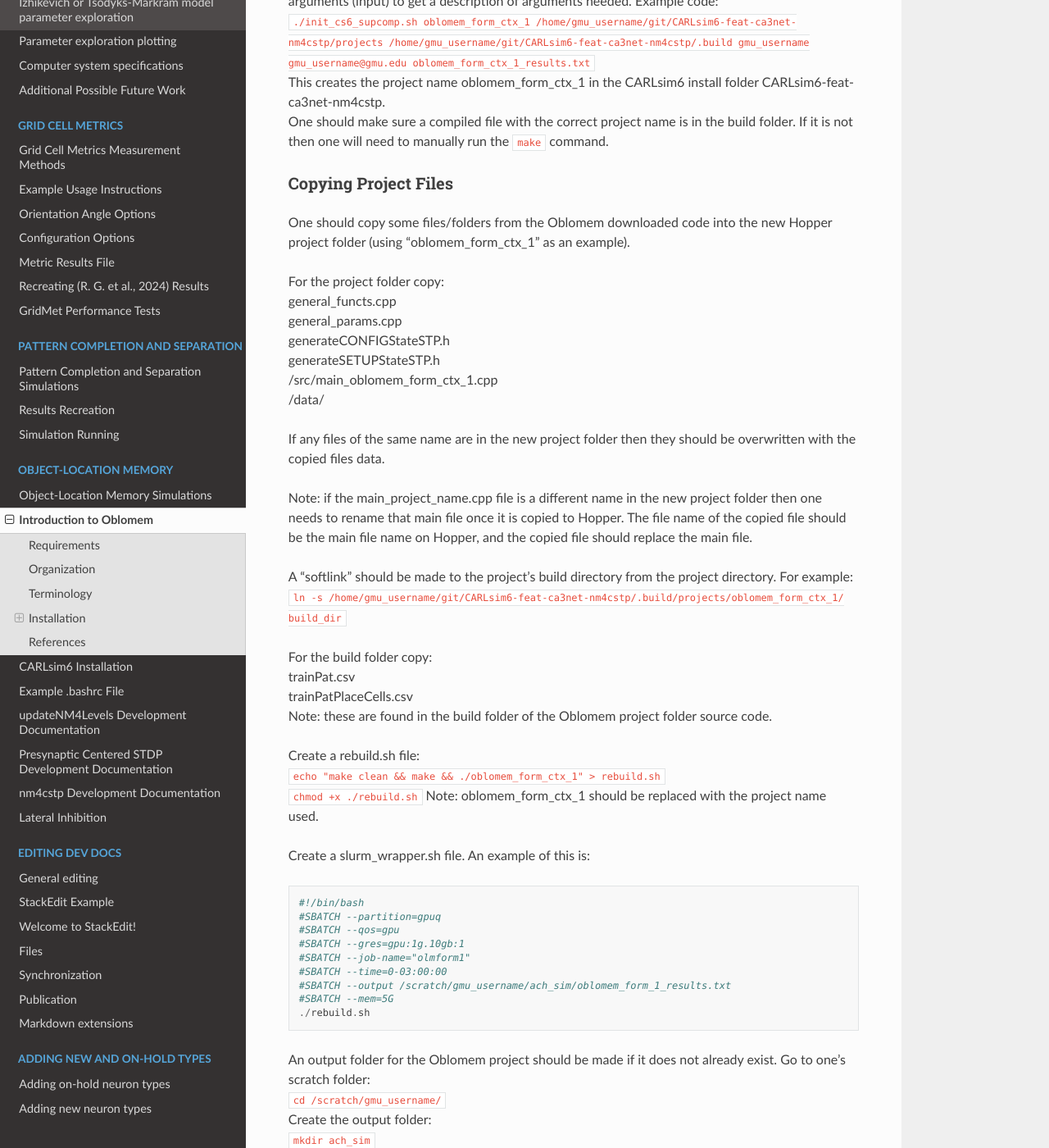
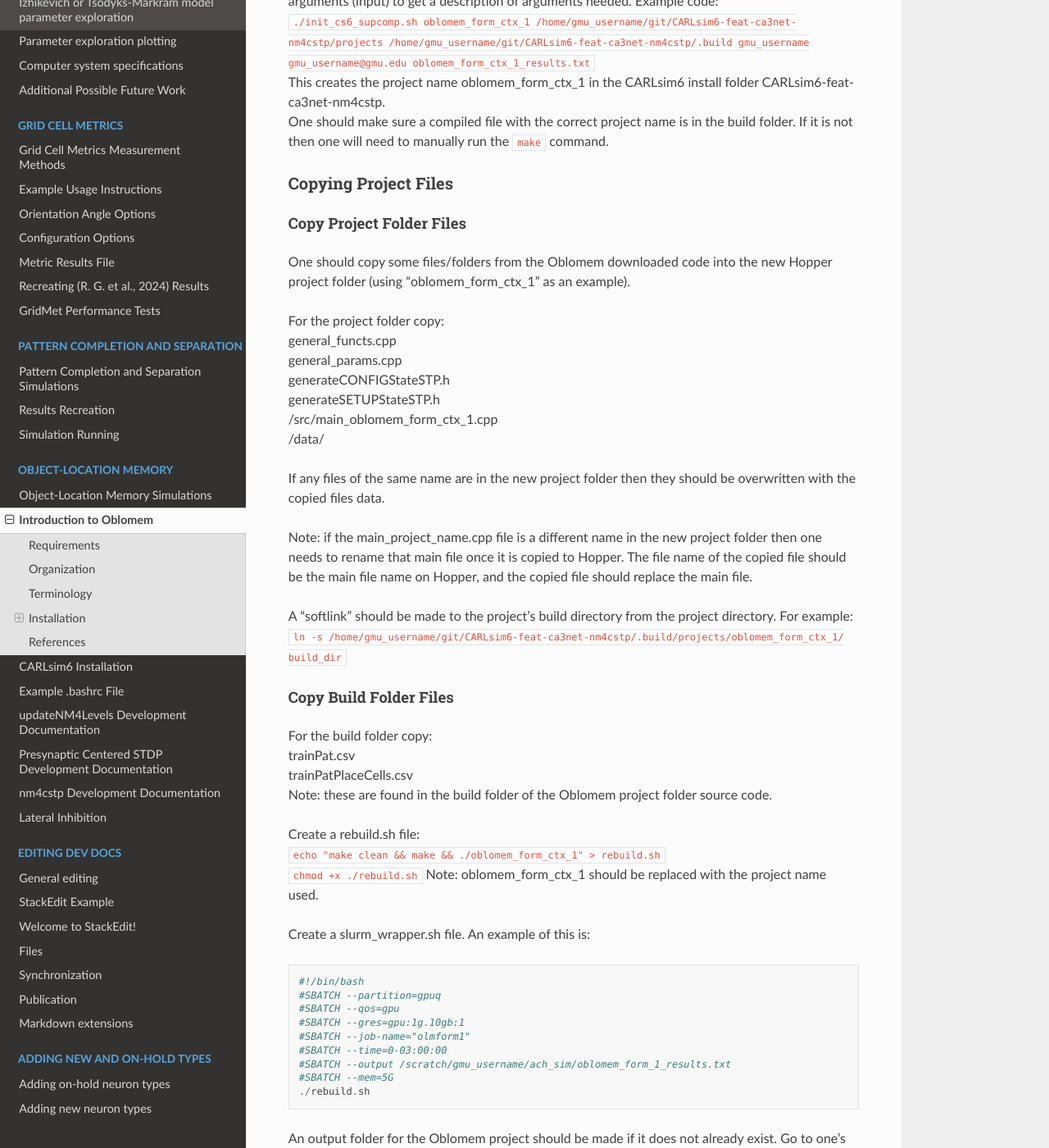
Before and after one commit to Hippocampome-Org/hco_dev_docs, a Sphinx documentation site: the page built from docs/oblomem/introduction.md, in a window 1280 px wide and 1400 px high, scrolled down 1754 px. Shown: the whole window at 82% size. Built offline with Sphinx 7.4.7 and the Read the Docs theme 3.1.0, drawn with Linux system fonts in a browser that asks for light colours.

Commit message:
updated carlsim_installation doc

```diff
--- a/docs/oblomem/introduction.md
+++ b/docs/oblomem/introduction.md
@@ -52,6 +52,7 @@ A new CARLsim project should be created. This can be done by running the script
 
 ### Copying Project Files
 
+#### Copy Project Folder Files
 One should copy some files/folders from the Oblomem downloaded code into the new Hopper project folder (using "oblomem_form_ctx_1" as an example).
 
 For the project folder copy:
@@ -69,6 +70,7 @@ Note: if the main_project_name.cpp file is a different name in the new project f
 A "softlink" should be made to the project's build directory from the project directory. For example:
 <br>`ln -s /home/gmu_username/git/CARLsim6-feat-ca3net-nm4cstp/.build/projects/oblomem_form_ctx_1/ build_dir`
 
+#### Copy Build Folder Files
 For the build folder copy:
 <br>trainPat.csv
 <br>trainPatPlaceCells.csv
```
